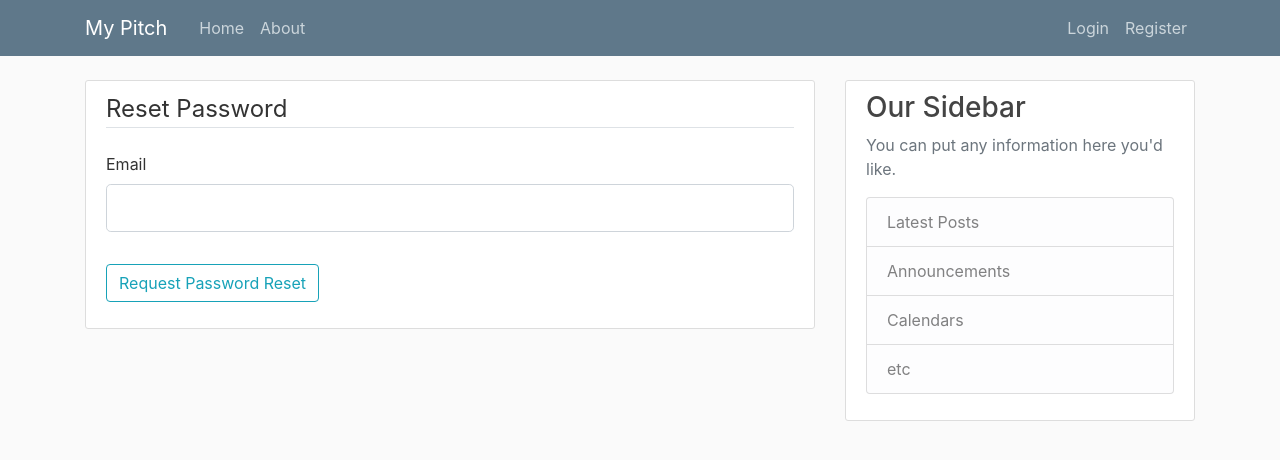
After one commit to Beryl01/Sale_My_Pitch, a Flask app: page /reset_password in a window 1280 px wide. The commit adds this page. Shown: the top 460 px of the page. Run offline with Flask 2, Linux system fonts and the light colour scheme; some libraries are stand-ins or nearby versions.

Commit message:
email sending and password reseting features still not working

```diff
--- a/app/forms.py
+++ b/app/forms.py
@@ -50,3 +50,17 @@ class PostForm(FlaskForm):
     title = StringField('Title', validators=[DataRequired()])
     content = TextAreaField('Content', validators=[DataRequired()])
     submit = SubmitField('Post')
+
+class RequestResetForm(FlaskForm):
+    email = StringField('Email', validators=[DataRequired(), Email()])
+    submit = SubmitField('Request Password Reset')
+
+    def validate_email(self, email):
+        user = User.query.filter_by(email=email.data).first()
+        if user is None:
+            raise ValidationError('There is no account with that email. You must register first.')
+
+class ResetPasswordForm(FlaskForm):
+    password = PasswordField('Password', validators=[DataRequired()])
+    confirm_password = PasswordField('Confirm Password', validators=[DataRequired(), EqualTo('password')])
+    submit = SubmitField('Reset Password')
--- a/app/routes.py
+++ b/app/routes.py
@@ -2,10 +2,11 @@ import os
 import secrets
 from PIL import Image
 from flask import render_template, url_for, flash, redirect, request, abort
-from app import app, db, bcrypt
-from app.forms import RegistrationForm, LoginForm, UpdateAccountForm, PostForm
+from app import app, db, bcrypt, mail
+from app.forms import RegistrationForm, LoginForm, UpdateAccountForm, PostForm, RequestResetForm, ResetPasswordForm
 from app.models import User, Post
 from flask_login import login_user, current_user, logout_user, login_required
+from flask_mail import Message
 
 @app.route("/")
 @app.route("/index")
@@ -32,7 +33,6 @@ def register():
         return redirect(url_for('login'))
     return render_template('register.html', title='Register', form=form)
 
-
 @app.route("/login", methods=['GET', 'POST'])
 def login():
     if current_user.is_authenticated:
@@ -47,7 +47,6 @@ def login():
         else:
             flash('Login Unsuccessful. Please check email and password', 'danger')
     return render_template('login.html', title='Login', form=form)
-
 
 @app.route("/logout")
 def logout():
@@ -140,3 +139,41 @@ def user_posts(username):
         .order_by(Post.date.desc())\
         .paginate(page=page, per_page=5)
     return render_template('user_pitch.html', posts=posts, user=user)
+
+def send_reset_email(user):
+    token = user.get_reset_token()
+    msg = Message('Password Reset Request', sender='noreply@demo.com',recipients=[user.email])
+    msg.body = f'''To reset your password, visit the following link:
+{url_for('reset_token', token=token, _external=True)}
+If you did not make this request then simply ignore this email and no changes will be made.
+'''
+    mail.send(msg)
+
+@app.route("/reset_password", methods=['GET', 'POST'])
+def reset_request():
+    if current_user.is_authenticated:
+        return redirect(url_for('index'))
+    form = RequestResetForm()
+    if form.validate_on_submit():
+        user = User.query.filter_by(email=form.email.data).first()
+        send_reset_email(user)
+        flash('An email has been sent with instructions to reset your password.', 'info')
+        return redirect(url_for('login'))
+    return render_template('reset_request.html', title='Reset Password', form=form)
+
+@app.route("/reset_password/<token>", methods=['GET', 'POST'])
+def reset_token(token):
+    if current_user.is_authenticated:
+        return redirect(url_for('index'))
+    user = User.verify_reset_token(token)
+    if user is None:
+        flash('That is an invalid or expired token', 'warning')
+        return redirect(url_for('reset_request'))
+    form = ResetPasswordForm()
+    if form.validate_on_submit():
+        hashed_password = bcrypt.generate_password_hash(form.password.data).decode('utf-8')
+        user.password = hashed_password
+        db.session.commit()
+        flash('Your password has been updated! You are now able to log in', 'success')
+        return redirect(url_for('login'))
+    return render_template('reset_token.html', title='Reset Password', form=form)
--- a/app/templates/about.html
+++ b/app/templates/about.html
@@ -1,4 +1,3 @@
-
 {% extends "base.html" %}
 {% block content %}
     <h1> This is my about page </h1>
--- a/app/templates/base.html
+++ b/app/templates/base.html
@@ -1,5 +1,6 @@
 <!DOCTYPE html>
 <html>
+
 <head>
   <!-- Required meta tags -->
   <meta charset="utf-8">
@@ -17,94 +18,14 @@
   <title>My Pitch</title>
   {% endif %}
 </head>
+
 <body>
-  <style>
-    body {
-    background: #fafafa;
-    color: #333333;
-    margin-top: 5rem;
-  }
-
-  h1, h2, h3, h4, h5, h6 {
-    color: #444444;
-  }
-
-  .bg-steel {
-    background-color: #5f788a;
-  }
-
-  .site-header .navbar-nav .nav-link {
-    color: #cbd5db;
-  }
-
-  .site-header .navbar-nav .nav-link:hover {
-    color: #ffffff;
-  }
-
-  .site-header .navbar-nav .nav-link.active {
-    font-weight: 500;
-  }
-
-  .content-section {
-    background: #ffffff;
-    padding: 10px 20px;
-    border: 1px solid #dddddd;
-    border-radius: 3px;
-    margin-bottom: 20px;
-  }
-
-  .article-title {
-    color: #444444;
-  }
-
-  a.article-title:hover {
-    color: #428bca;
-    text-decoration: none;
-  }
-
-  .article-content {
-    white-space: pre-line;
-  }
-
-  .article-img {
-    height: 65px;
-    width: 65px;
-    margin-right: 16px;
-  }
-
-  .article-metadata {
-    padding-bottom: 1px;
-    margin-bottom: 4px;
-    border-bottom: 1px solid #e3e3e3
-  }
-
-  .article-metadata a:hover {
-    color: #333;
-    text-decoration: none;
-  }
-
-  .article-svg {
-    width: 25px;
-    height: 25px;
-    vertical-align: middle;
-  }
-
-  .account-img {
-    height: 125px;
-    width: 125px;
-    margin-right: 20px;
-    margin-bottom: 16px;
-  }
-
-  .account-heading {
-    font-size: 2.5rem;
-  }
-  </style>
   <header class="site-header">
     <nav class="navbar navbar-expand-md navbar-dark bg-steel fixed-top">
       <div class="container">
         <a class="navbar-brand mr-4" href="{{ url_for('index') }}">My Pitch</a>
-          <button class="navbar-toggler" type="button" data-toggle="collapse" data-target="#navbarToggle" aria-controls="navbarToggle" aria-expanded="false" aria-label="Toggle navigation">
+        <button class="navbar-toggler" type="button" data-toggle="collapse" data-target="#navbarToggle"
+          aria-controls="navbarToggle" aria-expanded="false" aria-label="Toggle navigation">
           <span class="navbar-toggler-icon"></span>
         </button>
         <div class="collapse navbar-collapse" id="navbarToggle">
@@ -160,8 +81,15 @@
 
   <!-- Optional JavaScript -->
   <!-- jQuery first, then Popper.js, then Bootstrap JS -->
-    <script src="https://code.jquery.com/jquery-3.2.1.slim.min.js" integrity="sha384-KJ3o2DKtIkvYIK3UENzmM7KCkRr/rE9/Qpg6aAZGJwFDMVNA/GpGFF93hXpG5KkN" crossorigin="anonymous"></script>
-    <script src="https://cdnjs.cloudflare.com/ajax/libs/popper.js/1.12.9/umd/popper.min.js" integrity="sha384-ApNbgh9B+Y1QKtv3Rn7W3mgPxhU9K/ScQsAP7hUibX39j7fakFPskvXusvfa0b4Q" crossorigin="anonymous"></script>
-    <script src="https://maxcdn.bootstrapcdn.com/bootstrap/4.0.0/js/bootstrap.min.js" integrity="sha384-JZR6Spejh4U02d8jOt6vLEHfe/JQGiRRSQQxSfFWpi1MquVdAyjUar5+76PVCmYl" crossorigin="anonymous"></script>
+  <script src="https://code.jquery.com/jquery-3.2.1.slim.min.js"
+    integrity="sha384-KJ3o2DKtIkvYIK3UENzmM7KCkRr/rE9/Qpg6aAZGJwFDMVNA/GpGFF93hXpG5KkN"
+    crossorigin="anonymous"></script>
+  <script src="https://cdnjs.cloudflare.com/ajax/libs/popper.js/1.12.9/umd/popper.min.js"
+    integrity="sha384-ApNbgh9B+Y1QKtv3Rn7W3mgPxhU9K/ScQsAP7hUibX39j7fakFPskvXusvfa0b4Q"
+    crossorigin="anonymous"></script>
+  <script src="https://maxcdn.bootstrapcdn.com/bootstrap/4.0.0/js/bootstrap.min.js"
+    integrity="sha384-JZR6Spejh4U02d8jOt6vLEHfe/JQGiRRSQQxSfFWpi1MquVdAyjUar5+76PVCmYl"
+    crossorigin="anonymous"></script>
 </body>
+
 </html>
--- a/app/templates/index.html
+++ b/app/templates/index.html
@@ -1,11 +1,10 @@
-
-
 {% extends "base.html" %}
 {% block content %}
 <h1> Hello World.I am From Moringa </h1>
 {% for post in posts.items %}
 <article class="media content-section">
-      <img class="rounded-circle article-img" src="{{ url_for('static', filename='profile_pics/' + post.author.image_file) }}">
+  <img class="rounded-circle article-img"
+    src="{{ url_for('static', filename='profile_pics/' + post.author.image_file) }}">
   <div class="media-body">
     <div class="article-metadata">
       <a class="mr-2" href="{{ url_for('user_posts', username=post.author.username) }}">{{ post.author.username }}</a>
--- a/app/templates/login.html
+++ b/app/templates/login.html
@@ -38,10 +38,10 @@
         </fieldset>
         <div class="form-group">
             {{ form.submit(class="btn btn-outline-info") }}
+            <small class="text-muted ml-2">
+                <a href="{{ url_for('reset_request') }}">Forgot Password?</a>
+            </small>
         </div>
-            <small class="text-muted ml-2">
-                <a href="#">Forgot Password?</a>
-            </small>
     </form>
 </div>
 <div class="border-top pt-3">
--- /dev/null
+++ b/app/templates/reset_request.html
@@ -0,0 +1,27 @@
+{% extends "base.html" %}
+{% block content %}
+    <div class="content-section">
+        <form method="POST" action="">
+            {{ form.hidden_tag() }}
+            <fieldset class="form-group">
+                <legend class="border-bottom mb-4">Reset Password</legend>
+                <div class="form-group">
+                    {{ form.email.label(class="form-control-label") }}
+                    {% if form.email.errors %}
+                        {{ form.email(class="form-control form-control-lg is-invalid") }}
+                        <div class="invalid-feedback">
+                            {% for error in form.email.errors %}
+                                <span>{{ error }}</span>
+                            {% endfor %}
+                        </div>
+                    {% else %}
+                        {{ form.email(class="form-control form-control-lg") }}
+                    {% endif %}
+                </div>
+            </fieldset>
+            <div class="form-group">
+                {{ form.submit(class="btn btn-outline-info") }}
+            </div>
+        </form>
+    </div>
+{% endblock content %}
--- a/manage.py
+++ b/manage.py
@@ -1,5 +1,4 @@
 from app import app
-
 
 if __name__ == '__main__':
     app.run(debug=True)
```
Also changed, not shown: app/__init__.py (+8 -0 lines), app/models.py (+15 -4 lines), app/templates/pitch.html (+6 -3 lines), app/templates/reset_token.html (added, +40 -0 lines), app/templates/user_pitch.html (+4 -3 lines), posts.json (added, +2 -0 lines), app/site.db, app/static/styles.css (renamed from app/static/css/styles.css), app/templates/create_pitch.html (indentation only), app/templates/register.html (indentation only). Lines whose indentation alone changed are shown as unchanged.
